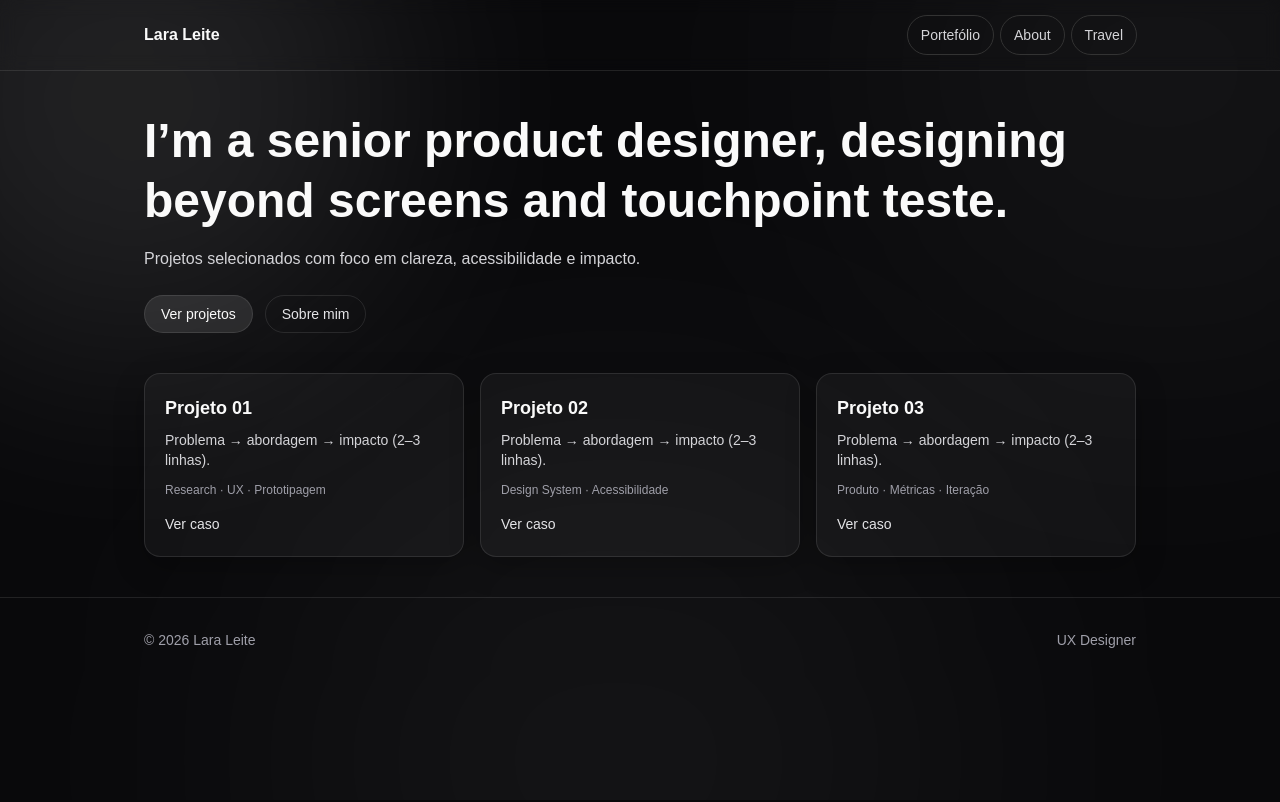
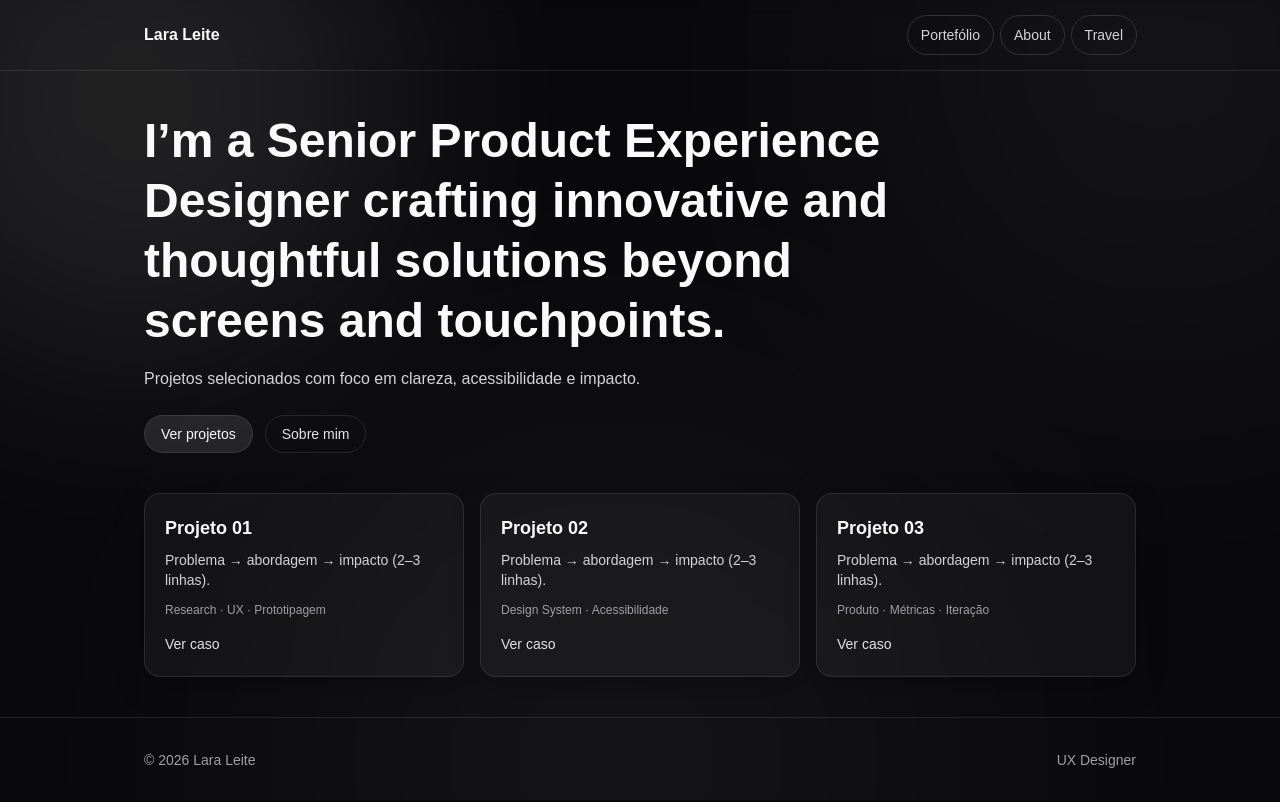
Before and after one commit to LaraLeite/portfolio, a Next.js app: page / in a window 1280 px wide. Built offline with nearby package versions, Linux system fonts and the light colour scheme; a web font is replaced by a local one.

Commit message:
Change slogan page.tsx

```diff
--- a/app/page.tsx
+++ b/app/page.tsx
@@ -24,8 +24,7 @@ export default function Home() {
     <div className="space-y-10">
       <section className="space-y-4">
         <h1 className="text-balance text-3xl font-semibold leading-tight sm:text-5xl">
-          I’m a senior product designer, designing beyond screens and touchpoint teste.
-
+        I’m a Senior Product Experience Designer crafting innovative and thoughtful solutions beyond screens and touchpoints.
         </h1>
         <p className="max-w-2xl text-pretty text-zinc-300">
           Projetos selecionados com foco em clareza, acessibilidade e impacto.
```
